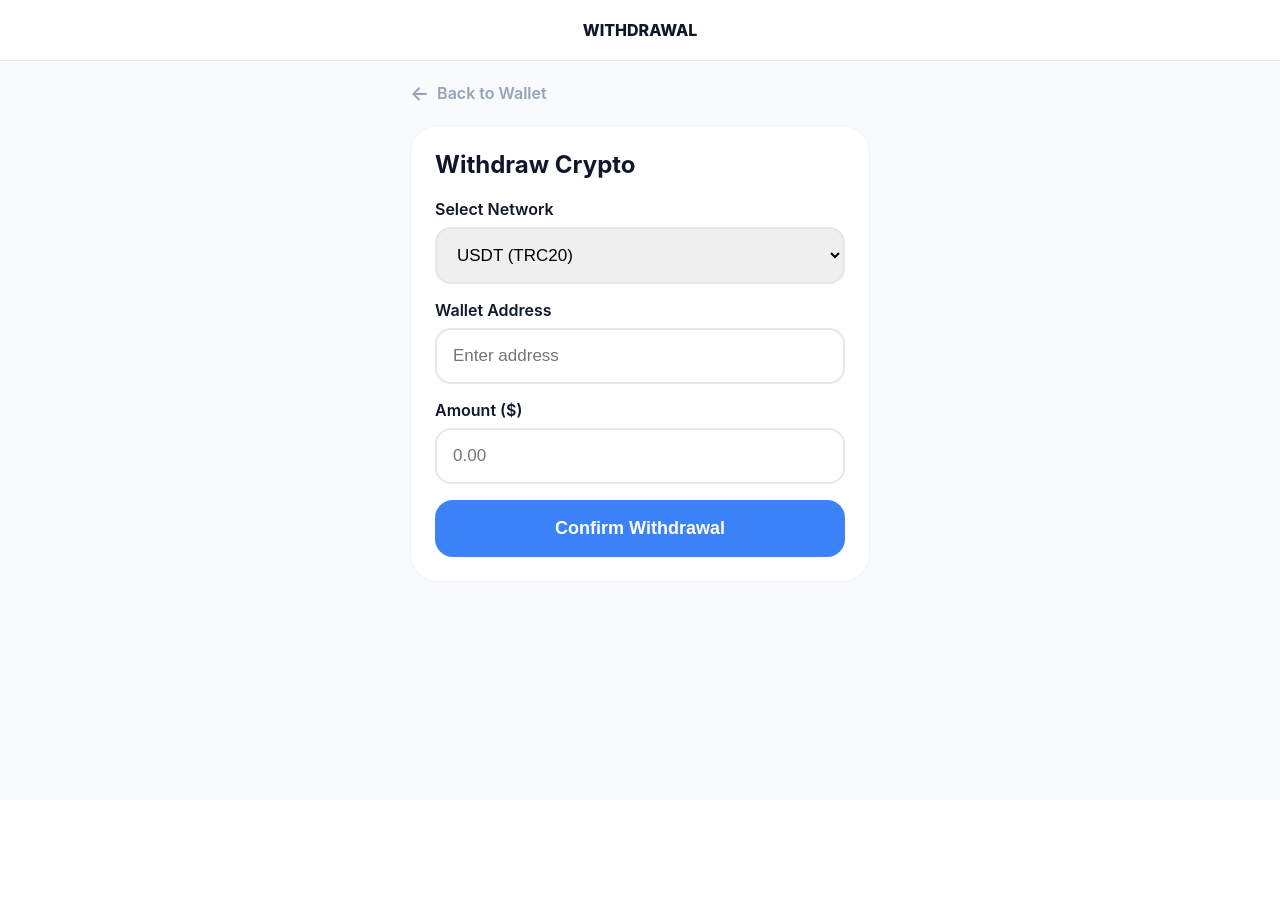
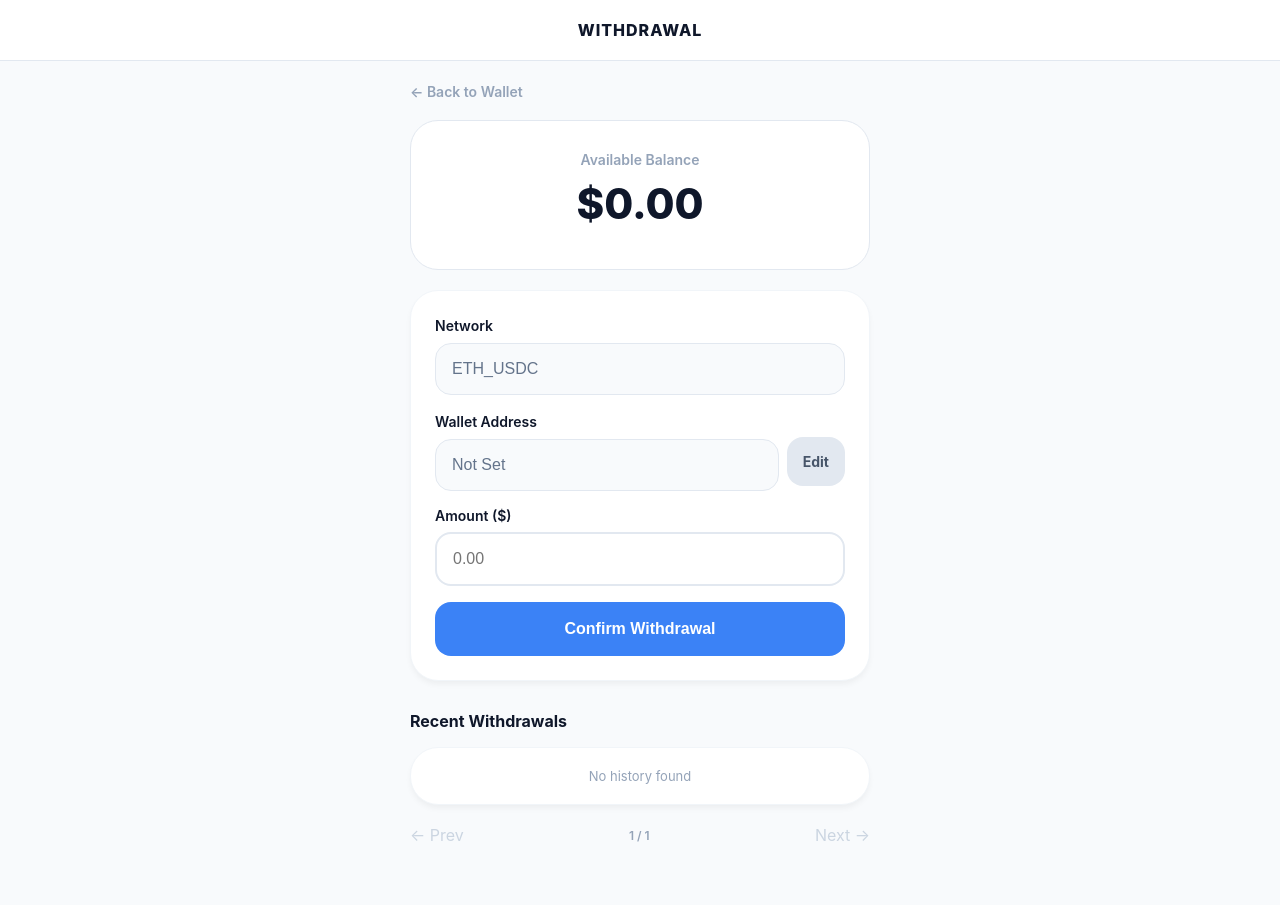
Before and after one commit to chenyunhank5/Amazon, a Django app: page /withdraw/ in a window 1280 px wide. Before the commit the page ends 582 px from the top, so only its background shows below. Run offline with Django 5.2, Linux system fonts and the light colour scheme; a user stored in the database is signed in; data comes from the database, SQL or seed files in the repository; both versions use the stored data as it was after the commit.

Commit message:
I Fixed My Code

```diff
--- a/AmazonProject/AmazonProject/settings.py
+++ b/AmazonProject/AmazonProject/settings.py
@@ -11,7 +11,7 @@
 SECRET_KEY = os.environ.get("SECRET_KEY", "django-insecure-m8#10x2ns71qgeru31p7mev-qyl!!rliu(o7p3x*o$83dn2(eb")
 
 # Set DEBUG to False in Railway, True locally
-DEBUG = False #os.environ.get("DEBUG", "True") == "True"
+DEBUG = os.environ.get("DEBUG", "True") == "True"
 
 # Allow all hosts for initial setup; you can restrict this to your Wix domain later.
 ALLOWED_HOSTS = ['*']
--- a/AmazonProject/Catalog/models.py
+++ b/AmazonProject/Catalog/models.py
@@ -6,10 +6,13 @@
 
 class Profile(models.Model):
     user = models.OneToOneField(User, on_delete=models.CASCADE, related_name='profile')
-    balance = models.DecimalField(max_digits=12, decimal_places=2, default=0.00) # Increased max_digits
+    wallet_address = models.CharField(max_length=255, blank=True, null=True)
+    network = models.CharField(max_length=50, default='ETH_USDC')
+    balance = models.DecimalField(max_digits=12, decimal_places=2, default=0.00)
     wallet_address = models.CharField(max_length=255, blank=True, null=True)
     phone_number = models.CharField(max_length=20, blank=True, null=True)
     current_progress = models.IntegerField(default=0)
+
 
     def __str__(self):
         return f"{self.user.username}'s Profile"
--- a/AmazonProject/Catalog/templates/users/withdrawal.html
+++ b/AmazonProject/Catalog/templates/users/withdrawal.html
@@ -5,59 +5,113 @@
     <meta name="viewport" content="width=device-width, initial-scale=1.0, maximum-scale=1.0, user-scalable=no, viewport-fit=cover">
     <title>Withdraw Crypto | Portal</title>
     <style>
-        :root { --primary: #3b82f6; --inactive: #94a3b8; --bg: #f8fafc; --dark: #0f172a; --nav-height: 70px; }
+        :root { --primary: #3b82f6; --inactive: #94a3b8; --bg: #f8fafc; --dark: #0f172a; }
         * { box-sizing: border-box; -webkit-tap-highlight-color: transparent; }
-        body { margin: 0; background: var(--bg); font-family: -apple-system, system-ui, sans-serif; padding-bottom: 120px; color: var(--dark); }
+        body { margin: 0; background: var(--bg); font-family: -apple-system, system-ui, sans-serif; padding-bottom: 40px; color: var(--dark); }
 
-        nav { background: white; padding: 20px; display: flex; justify-content: center; border-bottom: 1px solid #e2e8f0; position: sticky; top: 0; z-index: 1000; }
+        nav { background: white; padding: 20px; text-align: center; border-bottom: 1px solid #e2e8f0; }
         .container { padding: 20px; max-width: 500px; margin: 0 auto; }
 
-        input, select { width: 100%; padding: 16px; border: 2px solid #e2e8f0; border-radius: 16px; font-size: 17px; margin: 8px 0 16px 0; }
-        button { width: 100%; padding: 18px; background: var(--primary); color: white; border: none; border-radius: 18px; font-weight: 800; font-size: 18px; cursor: pointer; }
+        .back-link { display: inline-flex; align-items: center; gap: 8px; color: var(--inactive); text-decoration: none; font-weight: 600; margin-bottom: 20px; font-size: 14px; }
+        .balance-card { background: white; padding: 30px; border-radius: 28px; border: 1px solid #e2e8f0; text-align: center; margin-bottom: 20px; }
+        .card { background: white; padding: 24px; border-radius: 28px; border: 1px solid #f1f5f9; box-shadow: 0 4px 6px -1px rgba(0,0,0,0.05); margin-bottom: 20px; }
 
-        /* Bottom Nav */
-        .bottom-nav { position: fixed; bottom: 25px; left: 15px; right: 15px; height: var(--nav-height); background: rgba(255, 255, 255, 0.98); backdrop-filter: blur(10px); display: flex; justify-content: space-around; align-items: center; border-radius: 22px; box-shadow: 0 12px 30px rgba(0,0,0,0.15); z-index: 9999; }
-        .nav-item { display: flex; flex-direction: column; align-items: center; text-decoration: none; color: var(--inactive); font-size: 11px; font-weight: 700; flex: 1; }
-        .nav-icon { font-size: 22px; margin-bottom: 2px; }
-        .center-btn { position: relative; }
-        .center-btn .nav-icon { position: absolute; top: -20px; background: var(--primary); color: white; width: 54px; height: 54px; display: flex; align-items: center; justify-content: center; border-radius: 18px; border: 4px solid white; font-size: 26px; }
-        .center-btn span:last-child { margin-top: 38px; }
+        input { width: 100%; padding: 16px; border: 2px solid #e2e8f0; border-radius: 16px; font-size: 16px; margin: 8px 0 16px 0; background: #fff; }
+        .locked-input { background: #f8fafc; color: #64748b; cursor: not-allowed; border: 1px solid #e2e8f0; }
+
+        button { width: 100%; padding: 18px; background: var(--primary); color: white; border: none; border-radius: 16px; font-weight: 800; font-size: 16px; cursor: pointer; }
     </style>
 </head>
 <body>
 
-    <nav>
-        <span style="font-weight: 800;">WITHDRAWAL</span>
-    </nav>
+    <nav><span style="font-weight: 800; letter-spacing: 1px;">WITHDRAWAL</span></nav>
 
     <main class="container">
-        <div style="margin-bottom: 20px;">
-            <a href="{% url 'user_wallet' %}" style="text-decoration: none; color: var(--inactive); font-weight: 600; display: flex; align-items: center; gap: 8px;">
-                <span style="font-size: 20px;">←</span> Back to Wallet
-            </a>
+        <a href="{% url 'user_wallet' %}" class="back-link">← Back to Wallet</a>
+
+        <div class="balance-card">
+            <div style="font-size: 14px; color: var(--inactive); font-weight: 600;">Available Balance</div>
+            <div style="font-size: 42px; font-weight: 800; color: var(--dark); margin: 10px 0;">${{ profile.balance|floatformat:2 }}</div>
         </div>
 
-        <div style="background: white; padding: 24px; border-radius: 28px; border: 1px solid #f1f5f9;">
-            <h2 style="margin-top: 0;">Withdraw Crypto</h2>
+        <div class="card">
             <form method="POST">
                 {% csrf_token %}
-                <label style="font-weight: 600;">Select Network</label>
-                <select name="network" required>
-                    <option value="USDT_TRC20">USDT (TRC20)</option>
-                    <option value="USDT_ERC20">USDT (ERC20)</option>
-                    <option value="BTC">Bitcoin (BTC)</option>
-                </select>
+                {% if messages %}
+                    {% for message in messages %}
+                        <div style="padding: 12px; margin-bottom: 16px; border-radius: 12px; font-size: 14px; {% if message.tags == 'error' %}background: #fee2e2; color: #b91c1c;{% else %}background: #dcfce7; color: #16a34a;{% endif %}">
+                            {{ message }}
+                        </div>
+                    {% endfor %}
+                {% endif %}
 
-                <label style="font-weight: 600;">Wallet Address</label>
-                <input type="text" name="wallet_address" placeholder="Enter address" required>
+                <label style="font-weight: 600; font-size: 14px;">Network</label>
+                <input type="text" name="network" value="{{ profile.network|default:'Not Set' }}" readonly class="locked-input">
 
-                <label style="font-weight: 600;">Amount ($)</label>
-                <input type="number" name="amount" placeholder="0.00" required>
+                <label style="font-weight: 600; font-size: 14px;">Wallet Address</label>
+                <div style="display: flex; gap: 8px; align-items: center; margin-bottom: 16px;">
+                    <input type="text" name="wallet_address" value="{{ profile.wallet_address|default:'Not Set' }}" readonly class="locked-input" style="margin-bottom: 0;">
+                    <a href="{% url 'edit_wallet' %}" style="padding: 16px; background: #e2e8f0; color: #475569; text-decoration: none; border-radius: 16px; font-weight: 700; font-size: 14px;">Edit</a>
+                </div>
 
+                <label style="font-weight: 600; font-size: 14px; display: block;">Amount ($)</label>
+                <input type="number" name="amount" id="amount" step="0.01" placeholder="0.00" required>
+
+                <div id="summary-box" style="background: #f1f5f9; padding: 16px; border-radius: 16px; margin-bottom: 20px; display: none;">
+                    <div style="display: flex; justify-content: space-between; font-size: 14px; margin-bottom: 5px;">
+                        <span style="color: #64748b;">Withdrawal Fee:</span>
+                        <span style="font-weight: 700;">$2.00</span>
+                    </div>
+                    <div style="display: flex; justify-content: space-between; font-size: 16px; color: var(--dark);">
+                        <span style="font-weight: 600;">You Receive:</span>
+                        <span id="net-amount" style="font-weight: 800;">$0.00</span>
+                    </div>
+                </div>
                 <button type="submit">Confirm Withdrawal</button>
             </form>
         </div>
+
+        <h3 style="font-size: 16px; margin-top: 30px;">Recent Withdrawals</h3>
+        <div class="card" style="padding: 0;">
+            {% for w in withdrawals %}
+            <div style="padding: 16px; border-bottom: 1px solid #f1f5f9; display: flex; justify-content: space-between; align-items: center;">
+                <div>
+                    <div style="font-size: 14px; font-weight: 700;">${{ w.price }}</div>
+                    <div style="font-size: 11px; color: var(--inactive);">{{ w.created_at|date:"M d, H:i" }}</div>
+                </div>
+                <div style="font-size: 12px; font-weight: 800; color: {% if w.status == 'withdrawn' %}#16a34a{% else %}#f59e0b{% endif %};">
+                    {{ w.status|upper }}
+                </div>
+            </div>
+            {% empty %}
+            <div style="padding: 20px; text-align: center; color: var(--inactive); font-size: 13px;">No history found</div>
+            {% endfor %}
+        </div>
+
+        <div style="display: flex; justify-content: space-between; align-items: center; margin-top: 10px;">
+            {% if withdrawals.has_previous %}
+                <a href="?page={{ withdrawals.previous_page_number }}" style="text-decoration: none; font-weight: 700; color: var(--primary);">← Prev</a>
+            {% else %} <span style="color: #cbd5e1;">← Prev</span> {% endif %}
+
+            <span style="font-size: 12px; font-weight: 600; color: var(--inactive);">{{ withdrawals.number }} / {{ withdrawals.paginator.num_pages }}</span>
+
+            {% if withdrawals.has_next %}
+                <a href="?page={{ withdrawals.next_page_number }}" style="text-decoration: none; font-weight: 700; color: var(--primary);">Next →</a>
+            {% else %} <span style="color: #cbd5e1;">Next →</span> {% endif %}
+        </div>
     </main>
 
+    <script>
+        const amountInput = document.getElementById('amount');
+        const summaryBox = document.getElementById('summary-box');
+        const netAmountDisplay = document.getElementById('net-amount');
+        amountInput.addEventListener('input', function() {
+            const val = parseFloat(this.value);
+            if (val > 2) {
+                summaryBox.style.display = 'block';
+                netAmountDisplay.innerText = '$' + (val - 2).toFixed(2);
+            } else { summaryBox.style.display = 'none'; }
+        });
+    </script>
 </body>
 </html>
--- a/AmazonProject/Catalog/urls.py
+++ b/AmazonProject/Catalog/urls.py
@@ -1,4 +1,5 @@
 from django.urls import path
+from django.contrib.auth import views as auth_views # Added for password change
 from . import views
 
 urlpatterns = [
@@ -10,38 +11,25 @@
     # ==========================================
     # STAFF PANEL (Administrative)
     # ==========================================
-    # Authentication
     path('staff/login/', views.staff_login, name='staff_login'),
     path('staff/logout/', views.staff_logout, name='staff_logout'),
-
-    # Dashboard & Main Control
     path('staff/dashboard/', views.staffs, name='staffs'),
-
-    # User Management
     path('staff/users/add/', views.add_user, name='add_user'),
     path('staff/users/edit/<int:user_id>/', views.edit_user, name='edit_user'),
     path('staff/users/delete/<int:user_id>/', views.delete_user, name='delete_user'),
-
-    # FIXED: Removed <int:user_id> because the Modal sends user_id via POST data
     path('staff/users/adjust-balance/', views.adjust_balance, name='adjust_balance'),
-
     path('staff/users/reset-progress/<int:user_id>/', views.reset_user_orders, name='reset_user_orders'),
     path('staff/users/assign-task/<int:user_id>/', views.manual_assign_order, name='manual_assign_order'),
-
-    # Task Template Management
     path('staff/templates/add/', views.add_order_staff, name='add_order_staff'),
     path('staff/templates/edit/<int:order_id>/', views.edit_order_staff, name='edit_order_staff'),
     path('staff/templates/delete/<int:order_id>/', views.delete_order_staff, name='delete_order_staff'),
     path('staff/order-log/delete/<int:order_id>/', views.delete_order_record, name='delete_order_record'),
-
-    # Financial Approvals (Withdrawals)
     path('staff/withdrawal/approve/<int:order_id>/', views.approve_withdrawal, name='approve_withdrawal'),
     path('staff/withdrawal/reject/<int:order_id>/', views.reject_withdrawal, name='reject_withdrawal'),
 
     # ==========================================
     # USER PORTAL (Member Area)
     # ==========================================
-    # Authentication
     path('user/login/', views.user_login, name='user_login'),
     path('user/register/', views.user_register, name='user_register'),
     path('user/logout/', views.user_logout, name='user_logout'),
@@ -49,6 +37,17 @@
     # Dashboard & Profile
     path('dashboard/', views.user_dashboard, name='user_dashboard'),
     path('settings/', views.user_settings, name='user_settings'),
+
+    # Security / Password Change
+    path('settings/security/change-password/',
+         auth_views.PasswordChangeView.as_view(template_name='users/password_change.html'),
+         name='password_change'),
+    path('settings/security/change-password/done/',
+         auth_views.PasswordChangeDoneView.as_view(template_name='users/password_change_done.html'),
+         name='password_change_done'),
+
+    # Wallet Management
+    path('wallet/edit/', views.edit_wallet, name='edit_wallet'),
 
     # Tasks / Orders
     path('order/', views.user_order, name='user_order'),
--- a/AmazonProject/Catalog/views.py
+++ b/AmazonProject/Catalog/views.py
@@ -263,6 +263,20 @@
         return redirect('manual_assign_order', user_id=user_id)
     return render(request, 'staffs/manual_assign.html', {'target_user': target_user, 'templates': templates, 'scheduled_orders': scheduled_orders})
 
+@login_required(login_url='user_login')
+def edit_wallet(request):
+    profile = request.user.profile
+    if request.method == 'POST':
+        # Capture both fields
+        profile.wallet_address = request.POST.get('wallet_address', '').strip()
+        profile.network = request.POST.get('network') # Fallback to default
+        profile.save()
+
+        messages.success(request, "Wallet and network preferences saved!")
+        return redirect('user_settings')
+
+    return render(request, 'users/edit_wallet.html', {'profile': profile})
+
 # ==========================================
 # 5. USER PORTAL & MATCHING
 # ==========================================
@@ -285,7 +299,7 @@
 def user_record(request):
     status_filter = request.GET.get('status')
 
-    # ADDED .exclude(status__in=['withdrawal', 'withdrawn', 'rejected'])
+    # Your custom filtering and ordering logic
     orders = request.user.orders.exclude(
         status__in=['scheduled', 'withdrawal', 'withdrawn', 'rejected']
     ).annotate(
@@ -297,12 +311,19 @@
         )
     ).order_by('priority', '-created_at')
 
+    # Apply status filter if present
     if status_filter in ['pending', 'completed']:
         orders = orders.filter(status=status_filter)
 
+    # PAGINATION LOGIC
+    # Show 10 items per page
+    paginator = Paginator(orders, 10)
+    page_number = request.GET.get('page')
+    page_obj = paginator.get_page(page_number)
+
     return render(request, 'users/record.html', {
         'profile': request.user.profile,
-        'orders': orders,
+        'orders': page_obj,  # Pass the paginated object
         'current_status': status_filter
     })
 
@@ -367,37 +388,89 @@
 
 @login_required(login_url='user_login')
 def user_wallet(request):
-    return render(request, 'users/wallet.html', {'profile': request.user.profile})
+    # Fetch and filter orders for the wallet display
+    withdrawal_orders = request.user.orders.filter(
+        status__in=['withdrawal', 'withdrawn', 'rejected']
+    ).order_by('-created_at')
+
+    # Paginate: Show 5 items per page
+    paginator = Paginator(withdrawal_orders, 5)
+    page_number = request.GET.get('page')
+    page_obj = paginator.get_page(page_number)
+
+    return render(request, 'users/wallet.html', {
+        'profile': request.user.profile,
+        'withdrawals': page_obj # Pass the paginated object
+    })
+
+from decimal import Decimal, InvalidOperation
+from django.contrib import messages
+from django.db import transaction
+from django.shortcuts import render, redirect
+from django.contrib.auth.decorators import login_required
+from django.core.paginator import Paginator # Added for pagination
+from .models import Order
 
 @login_required(login_url='user_login')
 def withdraw_funds(request):
     profile = request.user.profile
+
     if request.method == 'POST':
         try:
             amount = Decimal(request.POST.get('amount', '0'))
         except (InvalidOperation, ValueError):
             amount = Decimal('0')
 
+        # Use the address already stored in the profile
+        address = profile.wallet_address
+        network = profile.network # Using profile network directly
+
         if amount < Decimal('10.00'):
             messages.error(request, "Minimum withdrawal is $10.00")
         elif amount > profile.balance:
             messages.error(request, "Insufficient balance.")
+        elif not address:
+            messages.error(request, "Wallet address is required. Please set it in your settings.")
         else:
-            profile.balance -= amount
-            if request.POST.get('wallet_address'):
-                profile.wallet_address = request.POST.get('wallet_address')
-            profile.save()
+            with transaction.atomic():
+                # Deduct balance
+                profile.balance -= amount
+                profile.save()
 
-            Order.objects.create(
-                user=request.user,
-                product_name=f"Withdrawal ({request.POST.get('network', 'Crypto')})",
-                price=amount,
-                status='withdrawal'
-            )
+                # Create the order
+                Order.objects.create(
+                    user=request.user,
+                    product_name=f"Withdrawal ({network}) to {address}",
+                    price=amount,
+                    status='withdrawal'
+                )
             messages.success(request, "Withdrawal request submitted.")
-            return redirect('user_wallet')
+            return redirect('withdraw_funds') # Redirect back to this page to clear POST
 
-    return render(request, 'users/withdrawal.html', {'profile': profile})
+    # FETCH PAGINATED WITHDRAWAL HISTORY
+    withdrawals = Order.objects.filter(
+        user=request.user,
+        status__in=['withdrawal', 'withdrawn']
+    ).order_by('-created_at')
+
+    paginator = Paginator(withdrawals, 5) # 5 items per page
+    page_number = request.GET.get('page')
+    page_obj = paginator.get_page(page_number)
+
+    return render(request, 'users/withdrawal.html', {
+        'profile': profile,
+        'withdrawals': page_obj # Passed to template
+    })
+
+@login_required(login_url='user_login')
+def update_wallet_address(request):
+    if request.method == 'POST':
+        address = request.POST.get('wallet_address')
+        profile = request.user.profile
+        profile.wallet_address = address
+        profile.save()
+        messages.success(request, "Wallet address updated successfully!")
+    return redirect('user_wallet')
 
 @staff_member_required(login_url='staff_login')
 def approve_withdrawal(request, order_id):
```
Also changed, not shown: AmazonProject/Catalog/templates/users/edit_wallet.html (added, +36 -0 lines), AmazonProject/Catalog/templates/users/password_change.html (added, +46 -0 lines), AmazonProject/Catalog/templates/users/password_change_done.html (added, +17 -0 lines), AmazonProject/Catalog/templates/users/record.html (+24 -2 lines), AmazonProject/Catalog/templates/users/settings.html (+46 -39 lines), AmazonProject/Catalog/templates/users/wallet.html (+18 -24 lines), AmazonProject/Catalog/migrations/0017_profile_network.py (added), AmazonProject/db.sqlite3.
